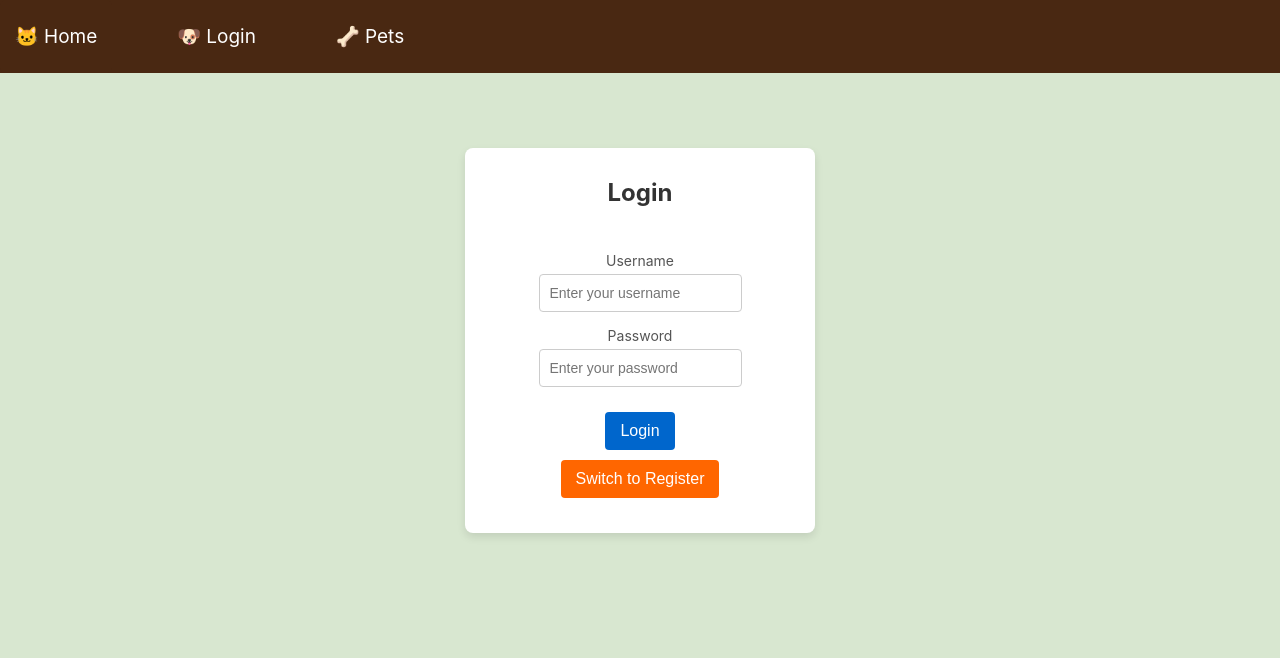
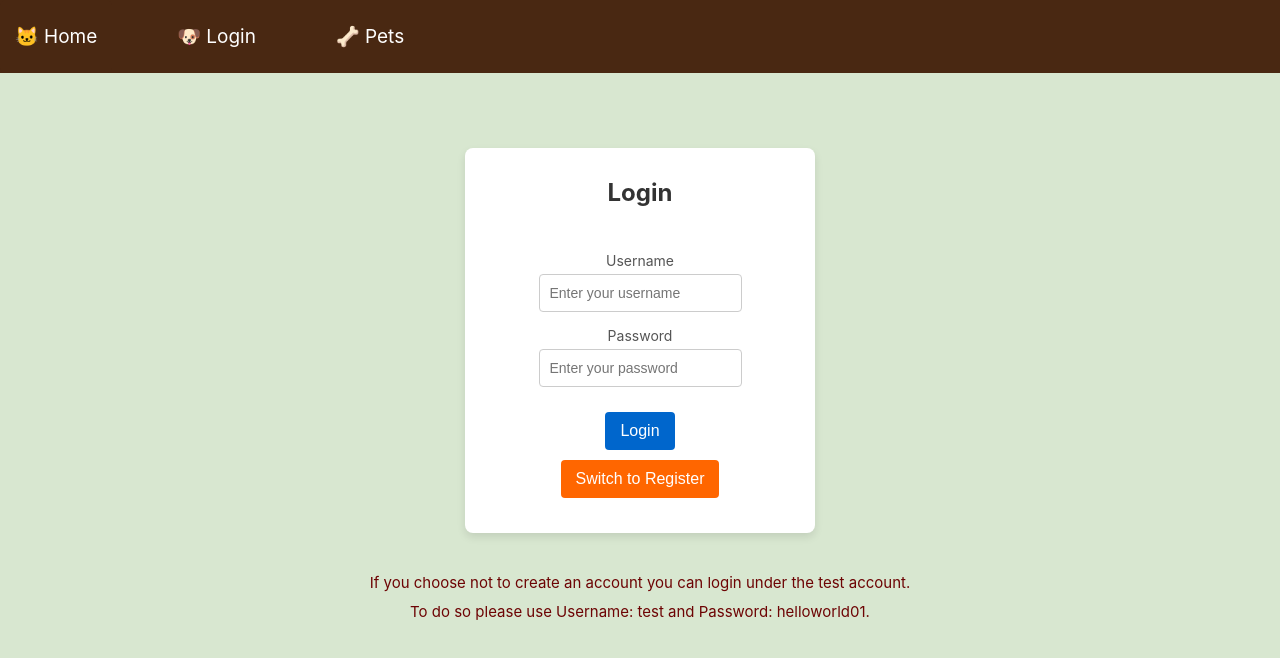
Before and after one commit to brepp22/friends, a React (Create React App) app in the folder client/: page /login in a window 1280 px wide. Shown: the top 658 px of the page. Built offline with nearby package versions, Linux system fonts and the light colour scheme.

Commit message:
login updated with test account

```diff
--- a/client/src/App.css
+++ b/client/src/App.css
@@ -351,3 +351,22 @@ h1{
   font-size: 1.2rem;
   color: #999;
 }
+
+.login-p {
+  padding: 40px;
+  font-size: 15px;
+  color: rgb(109, 4, 4);
+  display: flex;
+  flex-direction: column;
+  align-items: center;
+  justify-content: center;
+  text-align: center;
+}
+
+.login-p span {
+  display: block;
+  margin-bottom: 10px;
+  color: rgb(109, 4, 4);
+  font-size: 15px;
+  padding: 0;
+}
--- a/client/src/App.js
+++ b/client/src/App.js
@@ -63,6 +63,10 @@ export default function App() {
             <div className = 'loginForm'>
                 <h1>  </h1>
               <Login setIsLoggedIn={setIsLoggedIn} setWelcomeMessage={setWelcomeMessage} setUsername={setUsername}/>
+              <p className='login-p'>
+                <span>If you choose not to create an account you can login under the test account. </span>
+                <span>To do so please use Username: test and Password: helloworld01.</span>
+                </p>
             </div>
             } />
 
--- a/client/src/Login.js
+++ b/client/src/Login.js
@@ -156,5 +156,6 @@ export default function Login({ setIsLoggedIn, setWelcomeMessage, setUsername })
         </button>
       </form>
     </div>
+
   );
 }
```
